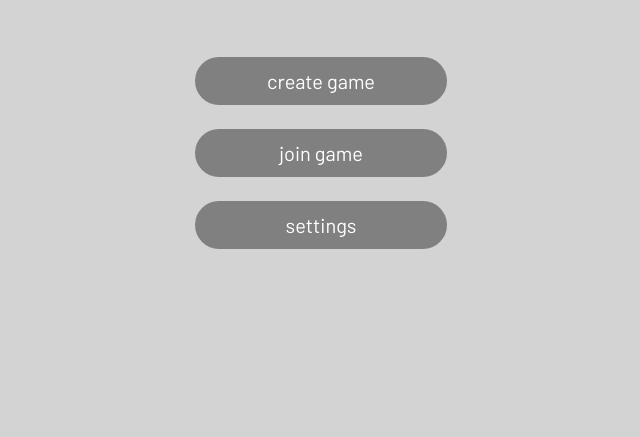
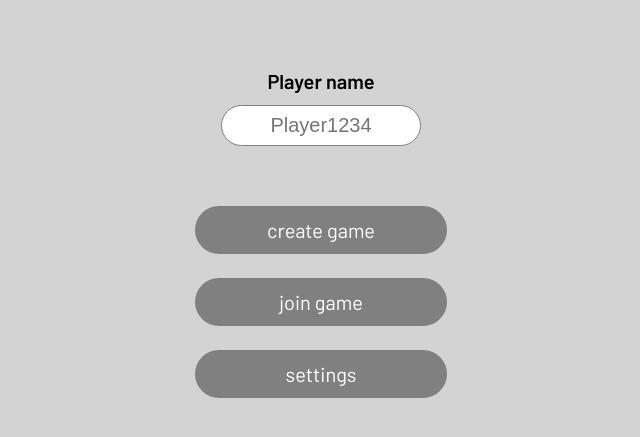
Before and after one commit to mdwyer223/dumbsquaregame, a website: page frontend/index.html in a window 1280 px wide. Shown: the part 117-554 px from the top of the page, without its empty margins (319-959 px from the left). Drawn offline with nearby package versions, Linux system fonts and the light colour scheme.

Commit message:
added player name input

```diff
--- a/frontend/index.html
+++ b/frontend/index.html
@@ -55,6 +55,11 @@ Check random generated code against active sessions
 
       <div class="button-container">
 
+        <div class="field">
+          <h3>Player name</h3>
+          <input type="text" placeholder="Player1234" onblur="this.placeholder='Player1234'" onfocus="this.placeholder=''">
+        </div>
+
         <div id="create-game-menu" class="button">create game</div>
         <div id="join-game-menu" class="button">join game</div>
         <div id="settings-menu" class="button">settings</div>
@@ -76,8 +81,8 @@ Check random generated code against active sessions
       <div class="container">
 
         <div class="field">
-          <h3>Session name</h3>
-          <input type="text" maxlength="6" value="I6M4J9" contenteditable="false">
+          <h3>Player name</h3>
+          <input type="text" maxlength="15" value="">
         </div>
 
         <div class="field">
--- a/frontend/style/style.css
+++ b/frontend/style/style.css
@@ -60,6 +60,7 @@ body {
   font-size: 20px;
 }
 
+.main-menu-wrapper input[type=text],
 .create-game-wrapper input[type=text],
 .join-game-wrapper input[type=text] {
   text-align: center;
@@ -74,11 +75,13 @@ body {
   border-radius: 32px;
 }
 
+.main-menu-wrapper input[type=text]:hover,
 .create-game-wrapper input[type=text]:hover,
 .join-game-wrapper input[type=text]:hover {
   box-shadow: 0 2px 8px rgba(0, 0, 0, 0.5);
 }
 
+.main-menu-wrapper input[type=text]:focus,
 .create-game-wrapper input[type=text]:focus,
 .join-game-wrapper input[type=text]:focus {
   box-shadow: 0 2px 8px rgba(0, 0, 0, 0.5);
@@ -217,11 +220,13 @@ body {
   display: inline-block;
 }
 
+.main-menu-wrapper .field,
 .create-game-wrapper .field {
   padding: 36px 0;
 }
 
-.create-game-wrapper h3 {
+.create-game-wrapper h3,
+.main-menu-wrapper h3 {
   margin-bottom: 12px;
 }
 
```
